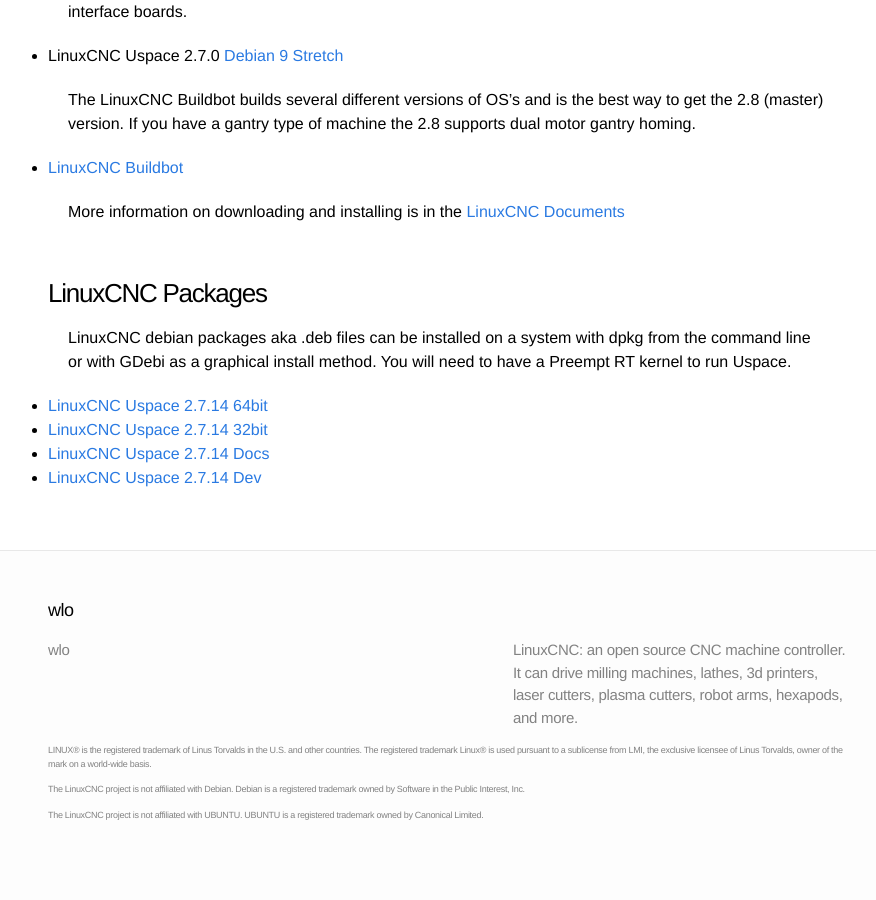
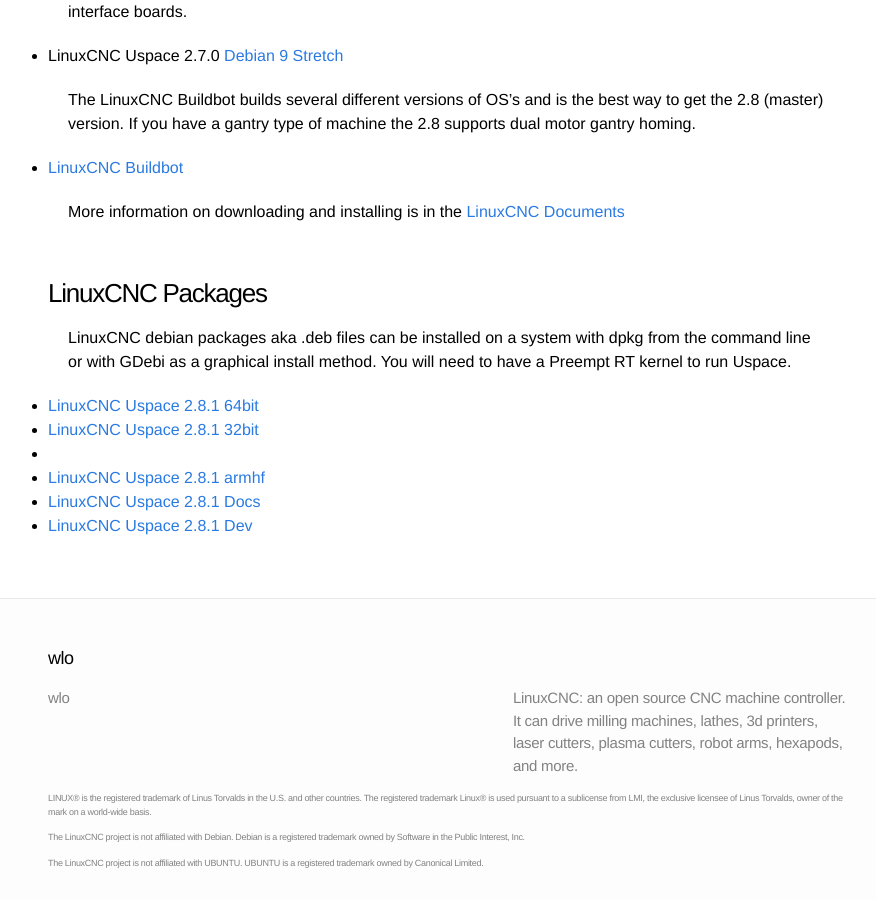
Before and after one commit to LinuxCNC/wlo, a Jekyll site: the page built from downloads/index.md, in a window 1280 px wide and 900 px high, scrolled down 1159 px. Shown: the whole window, without its empty margins (192-1068 px from the left). Built offline with Jekyll 4.4.1, drawn with Linux system fonts in a browser that asks for light colours; before the commit the page ends 2011 px from its top, so only the background shows below that.

Commit message:
Update the ,deb package links to point to 2.8.1

```diff
--- a/downloads/index.md
+++ b/downloads/index.md
@@ -70,10 +70,12 @@
 from the command line or with GDebi as a graphical install method. You will need
 to have a Preempt RT kernel to run Uspace.
 
-* [LinuxCNC Uspace 2.7.14 64bit](http://linuxcnc.org/dists/stretch/2.7-uspace/binary-amd64/linuxcnc-uspace_2.7.14_amd64.deb)
+* [LinuxCNC Uspace 2.8.1 64bit](https://www.linuxcnc.org/dists/buster/2.8-rtpreempt/binary-amd64/linuxcnc-uspace_2.8.1_amd64.deb)
 
-* [LinuxCNC Uspace 2.7.14 32bit](http://linuxcnc.org/dists/stretch/2.7-uspace/binary-i386/linuxcnc-uspace_2.7.14_i386.deb)
+* [LinuxCNC Uspace 2.8.1 32bit](https://www.linuxcnc.org/dists/buster/2.8-rtpreempt/binary-i386/linuxcnc-uspace_2.8.1_i386.deb)
+*
+* [LinuxCNC Uspace 2.8.1 armhf](https://www.linuxcnc.org/dists/buster/2.8-rtpreempt/binary-armhf/linuxcnc-uspace_2.8.1_armhf.deb)
 
-* [LinuxCNC Uspace 2.7.14 Docs](http://linuxcnc.org/dists/stretch/2.7-uspace/binary-amd64/linuxcnc-doc-en_2.7.14_all.deb)
+* [LinuxCNC Uspace 2.8.1 Docs](https://www.linuxcnc.org/dists/buster/2.8-rtpreempt/binary-amd64/linuxcnc-doc-en_2.8.1_all.deb)
 
-* [LinuxCNC Uspace 2.7.14  Dev](http://linuxcnc.org/dists/stretch/2.7-uspace/binary-amd64/linuxcnc-uspace-dev_2.7.14_amd64.deb)
+* [LinuxCNC Uspace 2.8.1 Dev](https://www.linuxcnc.org/dists/buster/2.8-rtpreempt/binary-amd64/linuxcnc-uspace-dev_2.8.1_amd64.deb)
```
